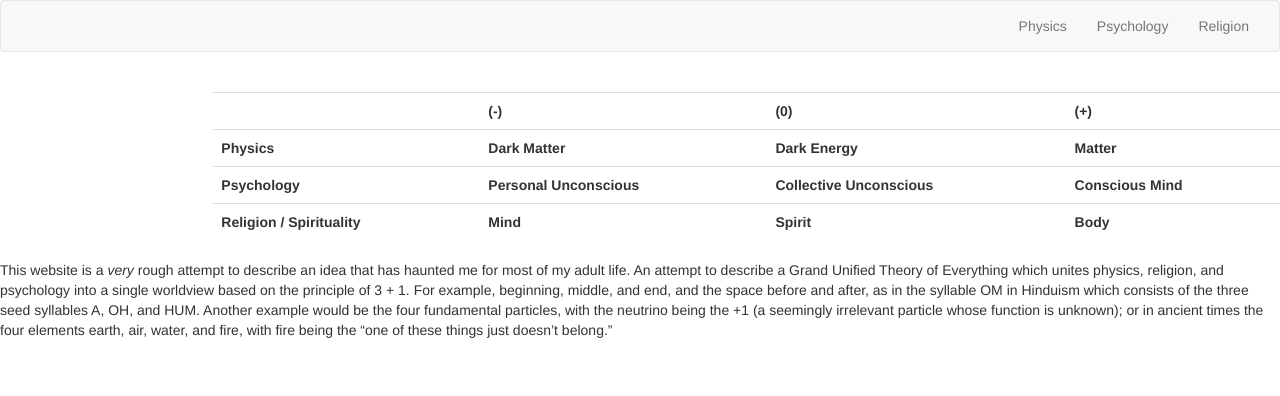
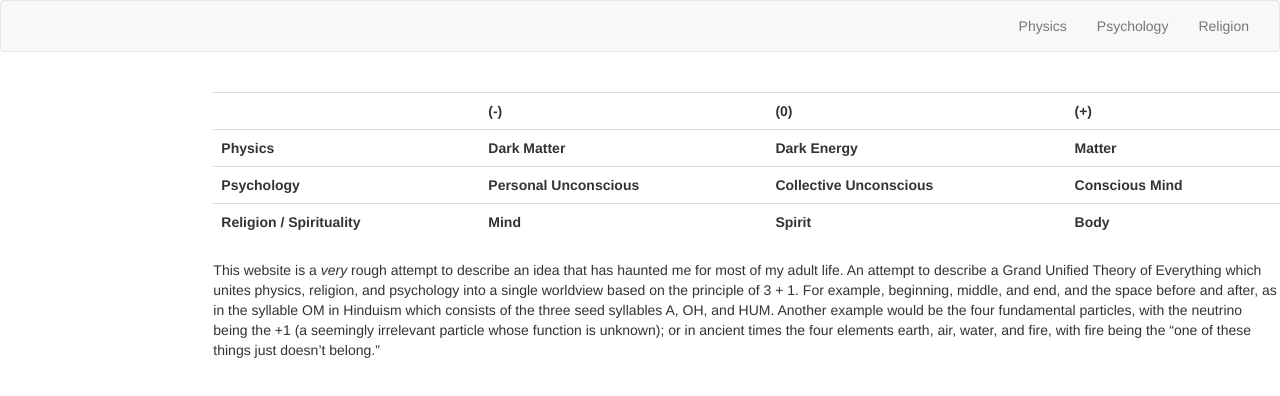
Before and after one commit to eleusius/Project0b, a plain HTML site: page index.html in a window 1280 px wide. Drawn offline with nearby package versions, Linux system fonts and the light colour scheme.

Commit message:
fixed columns

```diff
--- a/index.html
+++ b/index.html
@@ -68,7 +68,7 @@
                 </div>
             </div>
             <div class="row">
-                <div class="col-md8 col-md8-offset-2">
+                <div class="col-md8 col-md-offset-2">
                      <p>
                         This website is a <i>very</i> rough attempt to describe an idea that has haunted me for most of my adult life.  An attempt to describe a Grand Unified Theory of Everything which unites physics, religion, and psychology into a single worldview based on the principle of 3 + 1.  For example, beginning, middle, and end, and the space before and after, as in the syllable OM in Hinduism which consists of the three seed syllables A, OH, and HUM. Another example would be the four fundamental particles, with the neutrino being the +1 (a seemingly irrelevant particle whose function is unknown); or in ancient times the four elements earth, air, water, and fire, with fire being the “one of these things just doesn’t belong.”
                      </p>
```
